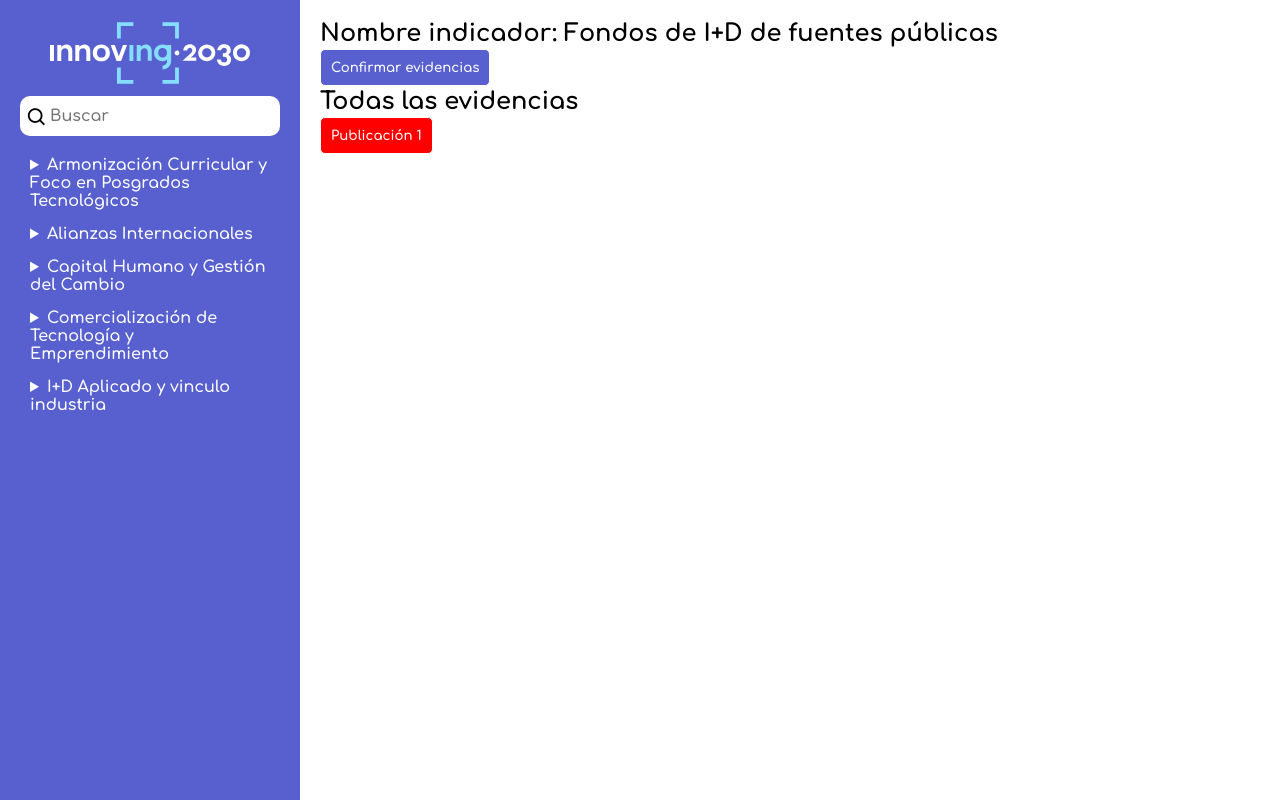
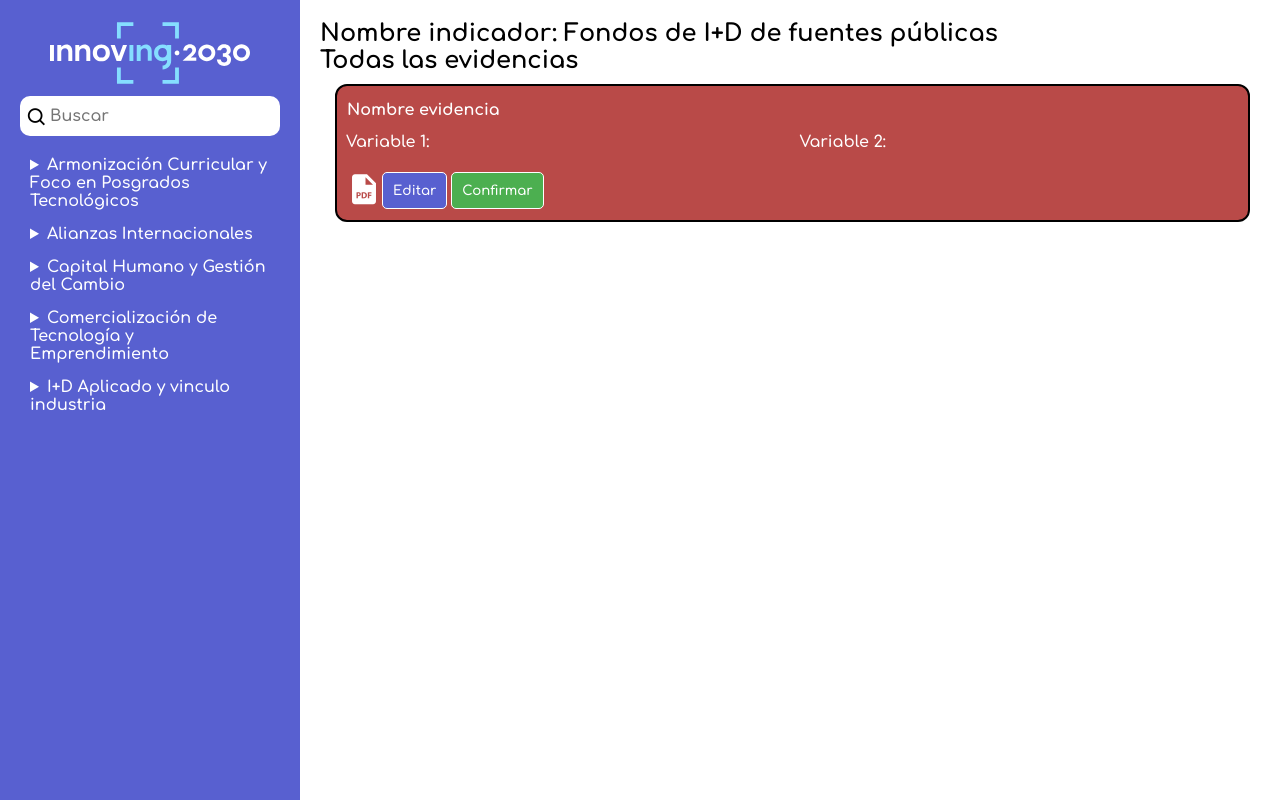
Before and after one commit to faxio/tsxIndicadores, a React (Vite) app in the folder Frontend/: page /indicador/1 in a window 1280 px wide. Built offline with nearby package versions, Linux system fonts and the light colour scheme.

Commit message:
Inicio Cambio a Styled-Components

```diff
--- a/Frontend/src/App.tsx
+++ b/Frontend/src/App.tsx
@@ -1,13 +1,17 @@
+import { ThemeProvider } from 'styled-components'
 import './App.css'
 import "./components/Contenido.css"
 import "./components/navbar.css"
+import theme from './components/Themes/Theme'
 import { AppRouter } from './router/AppRouter'
 
 function App() {
 
   return (
     <>
-      <AppRouter/>
+      <ThemeProvider theme={theme}>
+        <AppRouter/>
+      </ThemeProvider>
     </>
 
   )
--- /dev/null
+++ b/Frontend/src/components/Themes/Theme.ts
@@ -0,0 +1,31 @@
+const theme = {
+    colorInnoving: {
+        celeste: "#85DEFF",
+        naranjo: "#FFA859",
+        moradoApagado: "#9EA3E6",
+        verdeApagado: "#8CD79F",
+        beige: "#FAD786",
+        rojoClaro: "#FF7A7A",
+        negro: "#000000",
+        blanco: "#FFFFFF",
+        negroClaro: "#2c2727",
+        verdeClaro: "#51db38",
+        moradoClaro: "#5860d0",
+    },
+    coloresInterfaz: {
+        verde: '#4CAF50',
+        azul: '#008CBA',
+        rojo: '#f44336',
+        gris: '#e7e7e7',
+        negro: '#555555',
+    },
+    coloresAlerta: {
+        bien: '#468847',
+        atento: '#3a87ad',
+        error: '#b94a48',
+        advertencia: '#FFC300',
+    }
+}
+
+
+export default theme
--- a/Frontend/src/components/estilos/indicadores.css
+++ b/Frontend/src/components/estilos/indicadores.css
@@ -22,18 +22,3 @@
     background-color: var(--color-innoving-08);
     padding: 20px;
 }
-
-.button {
-    padding: 10px;
-    margin-right: 4px;
-    margin-top: 2px;
-    margin-bottom: 2px;
-    cursor: pointer;
-    background-color: var(--color-principal);
-    color: var(--color-innoving-08);
-    border: 1px solid var(--color-innoving-08);
-    border-radius: 5px;
-}
-.evidencias {
-    background-color: red;
-}
--- a/Frontend/src/components/pages/Indicadores.tsx
+++ b/Frontend/src/components/pages/Indicadores.tsx
@@ -6,6 +6,10 @@ import doc01 from "../../assets/documentoPrueba.pdf"
 import { Navbar } from '../Navbar'
 import { indicadoresResumidos } from '../apifake'
 import { IndicadoresResumidos as indi } from '../interfaces'
+import { Box, BoxEvidencias, Stack } from '../styledUnique/Contenedores'
+import { VariablesIndicadores } from '../styledUnique/Input/VariablesIndicadores'
+import { Texto, TextoBlock, TextoBlockTable, TextoTitulo, TextoTituloNegrita } from '../styledUnique/Texto'
+
 
 export const Indicadores = () => {
 
@@ -25,9 +29,18 @@ export const Indicadores = () => {
             <h2>Nombre indicador: {indicador?.nombre}</h2>
           </div>
 
-          <button className='button'>Confirmar evidencias</button>
           <h2>Todas las evidencias</h2>
-          <Visualizador/>
+
+          <BoxEvidencias type="error">
+            <TextoTituloNegrita>Nombre evidencia</TextoTituloNegrita>
+            <TextoBlockTable>
+              <Texto>Variable 1: </Texto>
+              <Texto>Variable 2: </Texto>
+              <Stack>
+              <Visualizador/>
+              </Stack>
+            </TextoBlockTable>
+          </BoxEvidencias>
 
           {/*console.log(idIndicador)*/}
         </div>
--- a/Frontend/src/components/pages/Visualizador.tsx
+++ b/Frontend/src/components/pages/Visualizador.tsx
@@ -1,5 +1,6 @@
 import React, {useState} from 'react'
 import doc01 from "../../assets/documentoPrueba.pdf"
+import { BotonSimple, BotonIcon, BotonExtendido } from '../styledUnique/Buttons';
 import { Modal } from '../utilidades/Modal'
 
 
@@ -17,9 +18,12 @@ export const Visualizador = () => {
   }
   return (
     <>
-        <button onClick={openModal} className="button evidencias">
-          Publicación 1
-        </button>
+        <BotonIcon>
+          <i onClick={openModal} className='bx bxs-file-pdf'></i>
+        </BotonIcon>
+        <BotonSimple onClick={openModal}>Editar</BotonSimple>
+        <BotonExtendido >Confirmar</BotonExtendido>
+
         <Modal isOpen={isOpenModal} closeModal={closeModal}/>
         {/**/}
     </>
--- a/Frontend/src/components/styledUnique/Buttons.tsx
+++ b/Frontend/src/components/styledUnique/Buttons.tsx
@@ -1,10 +1,27 @@
 import styled from "styled-components";
 
-export const BotonExtendido = styled.button`
-    background-color: #11e111;
-    padding: 4px;
-    border: 1px solid green;
-    margin: 4px;
+
+
+export const BotonSimple = styled.button`
+    padding: 10px;
+    margin-right: 4px;
+    margin-top: 2px;
+    margin-bottom: 2px;
+    cursor: pointer;
+    background-color: ${props => props.theme.colorInnoving.moradoClaro};
+    color: ${props => props.theme.colorInnoving.blanco};
+    border: 1px solid ${props => props.theme.colorInnoving.blanco};
     border-radius: 5px;
+`
+export const BotonExtendido = styled(BotonSimple)`
+    background-color: ${props => props.theme.coloresInterfaz.verde};
+`
+
+export const BotonIcon = styled.i`
+    font-size: 36px;
+    display: inline;
+    color: none;
+    top: 10px;
     cursor: pointer;
+    position: relative;
 `
--- a/Frontend/src/components/styledUnique/Contenedores.tsx
+++ b/Frontend/src/components/styledUnique/Contenedores.tsx
@@ -3,12 +3,32 @@ import styled from "styled-components";
 
 export const Box = styled.div`
     background-color: #f433c0;
+    color:black;
     height: auto;
     margin-top: 10px;
     margin-left: 15px;
     margin-right: 10px;
-    border: 3px solid black;
+    border: 2px solid black;
     border-radius: 12px;
     padding: 5px;
+`
 
+export const BoxEvidencias = styled(Box)`
+    background-color: ${props =>{
+        switch(props.type){
+            case 'bien':
+                return props.theme.coloresAlerta.bien;
+            case 'atento':
+                return props.theme.coloresAlerta.atento;
+            case 'error':
+                return props.theme.coloresAlerta.error;
+            case 'advertencia':
+                return props.theme.coloresAlerta.advertencia
+        }
+    }};
+    color: ${props => props.theme.colorInnoving.blanco};
 `
+
+export const Stack = styled.div`
+    display: inline;
+`
--- /dev/null
+++ b/Frontend/src/components/styledUnique/Input/VariablesIndicadores.tsx
@@ -0,0 +1,5 @@
+import styled from "styled-components";
+
+export const VariablesIndicadores = styled.input`
+    background-color: red;
+`
--- a/Frontend/src/components/styledUnique/Texto.tsx
+++ b/Frontend/src/components/styledUnique/Texto.tsx
@@ -1,7 +1,6 @@
 import styled from 'styled-components'
 
 export const Texto = styled.p`
-    color: black;
     display: inline;
 `
 
@@ -9,6 +8,15 @@ export const TextoNegrita = styled(Texto)`
     font-weight: bold;
     font-family: sans-serif;
 
+`
+export const TextoTitulo = styled.p`
+    display: block;
+    padding: 10px 5px 10px 5px;
+`
+
+
+export const TextoTituloNegrita = styled(TextoTitulo)`
+    font-weight: bold;
 `
 
 export const TextoBlock = styled.div`
@@ -19,3 +27,12 @@ export const TextoBlock = styled.div`
     padding-bottom: 4px;
     padding-top: 4px;
 `
+
+export const TextoBlockTable = styled.div`
+    display: grid;
+    grid-template-columns: 1fr 1fr;
+    grid-gap: 10px;
+    padding-left: 4px;
+    padding-bottom: 4px;
+    padding-top: 4px;
+`
```
